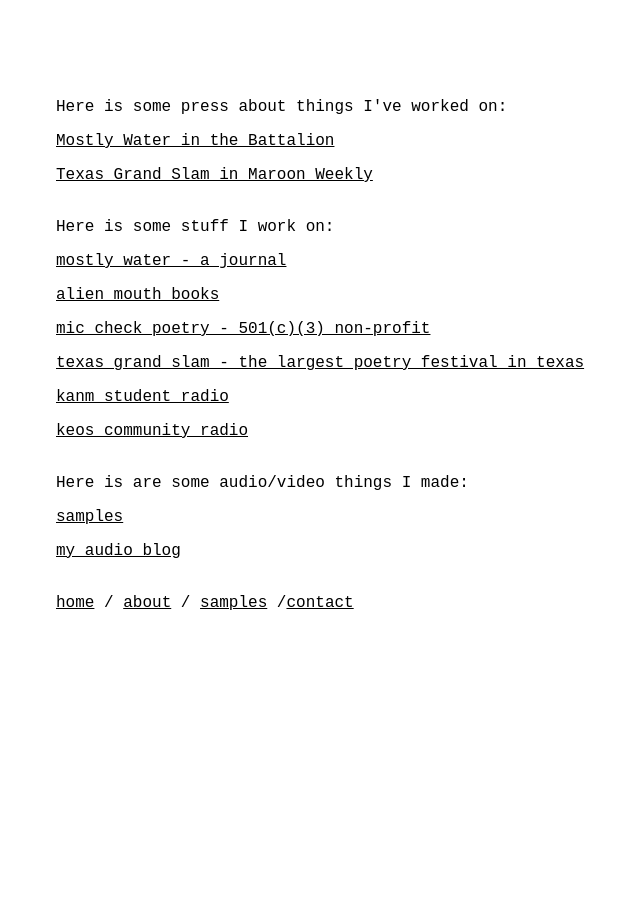
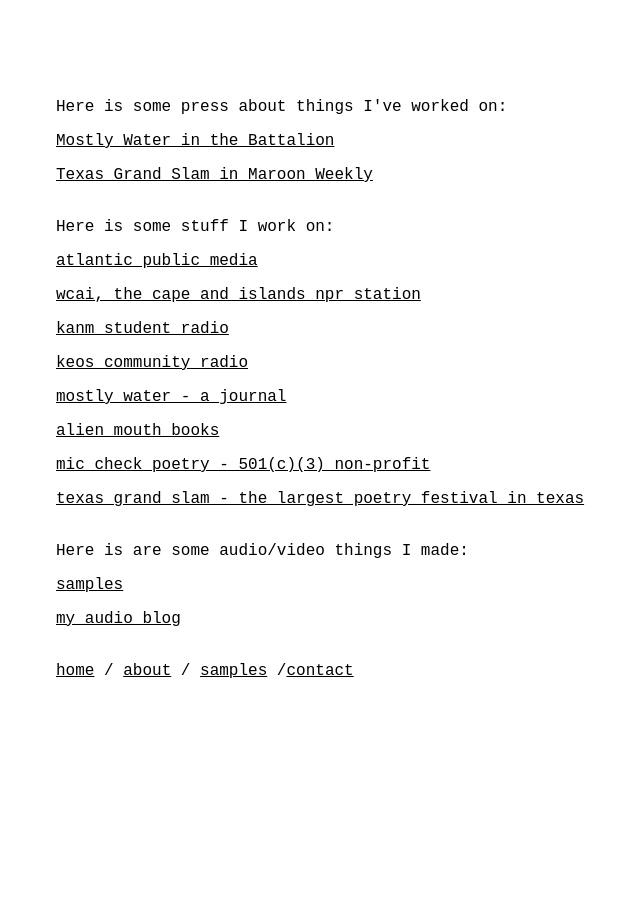
Before and after one commit to davisland/davisland.github.io, a Jekyll site: the page links.html, which Jekyll copies as it is, in a window 1280 px wide. Shown: the whole page, without its empty margins (268-908 px from the left). Built offline with Jekyll 4.4.1, drawn with Linux system fonts in a browser that asks for light colours.

Commit message:
work links

```diff
--- a/links.html
+++ b/links.html
@@ -18,12 +18,14 @@
 
         </br>
         Here is some stuff I work on:
+        <p><a href="http://atlantic.org">atlantic public media</a></p>
+        <p><a href="http://capeandislands.org">wcai, the cape and islands npr station</a></p>
+        <p><a href="http://kanm.tamu.edu">kanm student radio</a></p>
+        <p><a href="http://keos.org">keos community radio</a></p>
         <p><a href="http://intheendprettymucheverythingismostlywater.com">mostly water - a journal</a></p>
-        <p><a href="http://alienmouth.com"> alien mouth books</a></p>
-        <p><a href="http://miccheckpoetry.org"> mic check poetry - 501(c)(3) non-profit</a></p>
-        <p><a href="http://texasgrandslam.com"> texas grand slam - the largest poetry festival in texas</a></p>
-        <p><a href="http://kanm.tamu.edu"> kanm student radio</a></p>
-        <p><a href="http://keos.org"> keos community radio</a></p>
+        <p><a href="http://alienmouth.com">alien mouth books</a></p>
+        <p><a href="http://miccheckpoetry.org">mic check poetry - 501(c)(3) non-profit</a></p>
+        <p><a href="http://texasgrandslam.com">texas grand slam - the largest poetry festival in texas</a></p>
 
         </br>
         Here is are some audio/video things I made:
--- a/samples.html
+++ b/samples.html
@@ -15,7 +15,7 @@
         <p>hi! my name is davis land</p>
         <p>more audio/visual content to come soon</p>
         </br>
-        <p>Write About Now Poetry Channel Intro (Concept, Host, Assistant Editing)</p>
+        <p>Write About Now Poetry Channel Intro (Concept, Host, Assistant Edit)</p>
         <div id="inner"><iframe width="560" height="315" src="https://www.youtube.com/embed/0wa16gcmj6U" frameborder="0" allowfullscreen></iframe></div>
         </br>
         </br>
```
